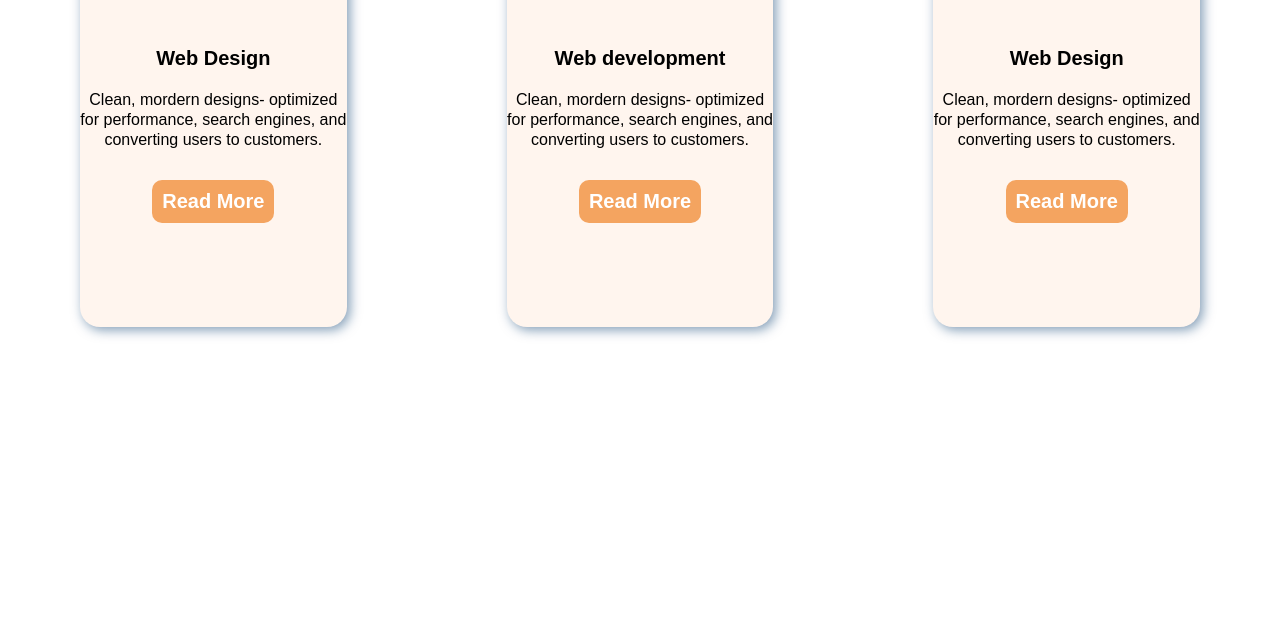
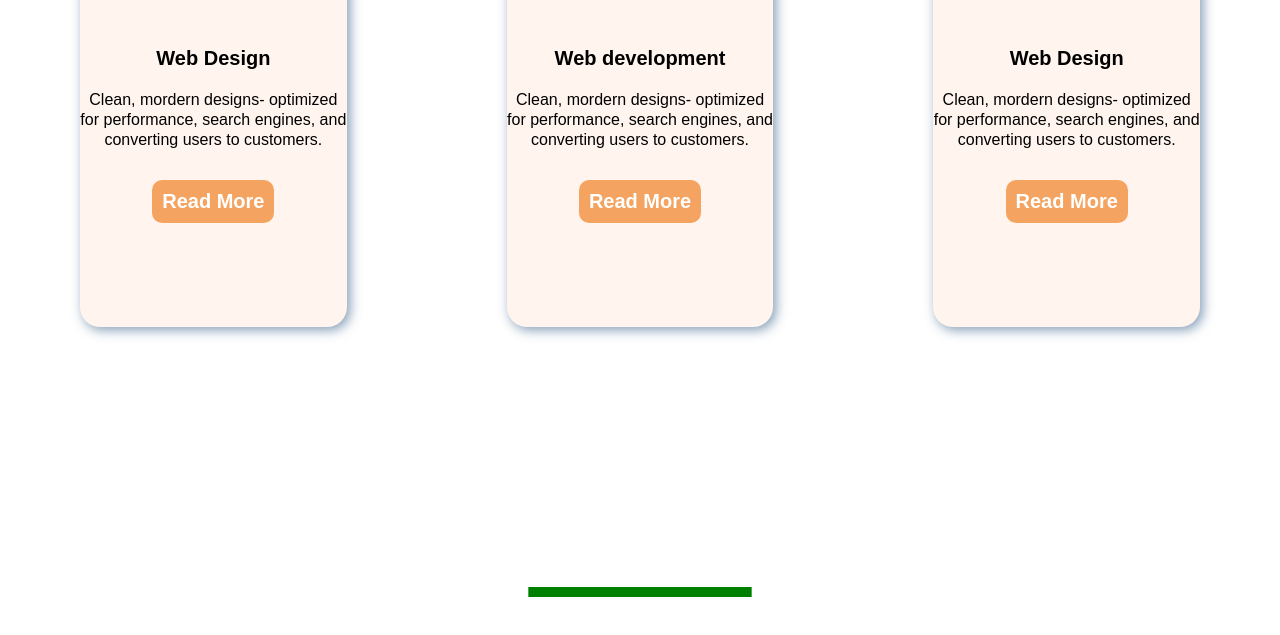
Before and after one commit to KiptooRugut/portfolio, a plain HTML site: page index.html in a window 1280 px wide. Shown: the part 2541-3176 px from the top of the page. Before the commit the page ends 2988 px from the top, so only its background shows below. Drawn offline with Linux system fonts and the light colour scheme.

Commit message:
creating the contact me section

```diff
--- a/index.html
+++ b/index.html
@@ -126,6 +126,11 @@
         </div>
     </div>
 
+    <section class="contact" id="contact">
+        <div class="heading">
+            <h1>Contact</h1>
+        </div>
+
 
 
 </body>
```
